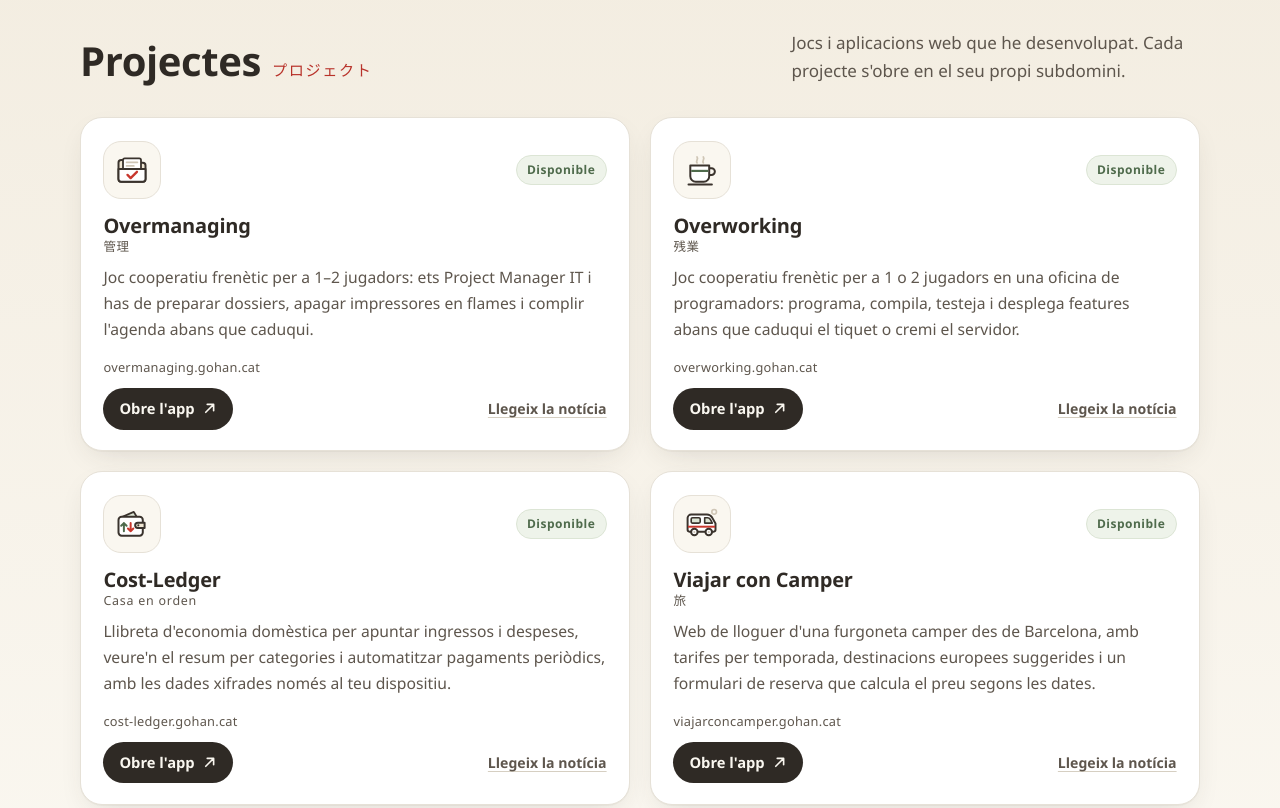
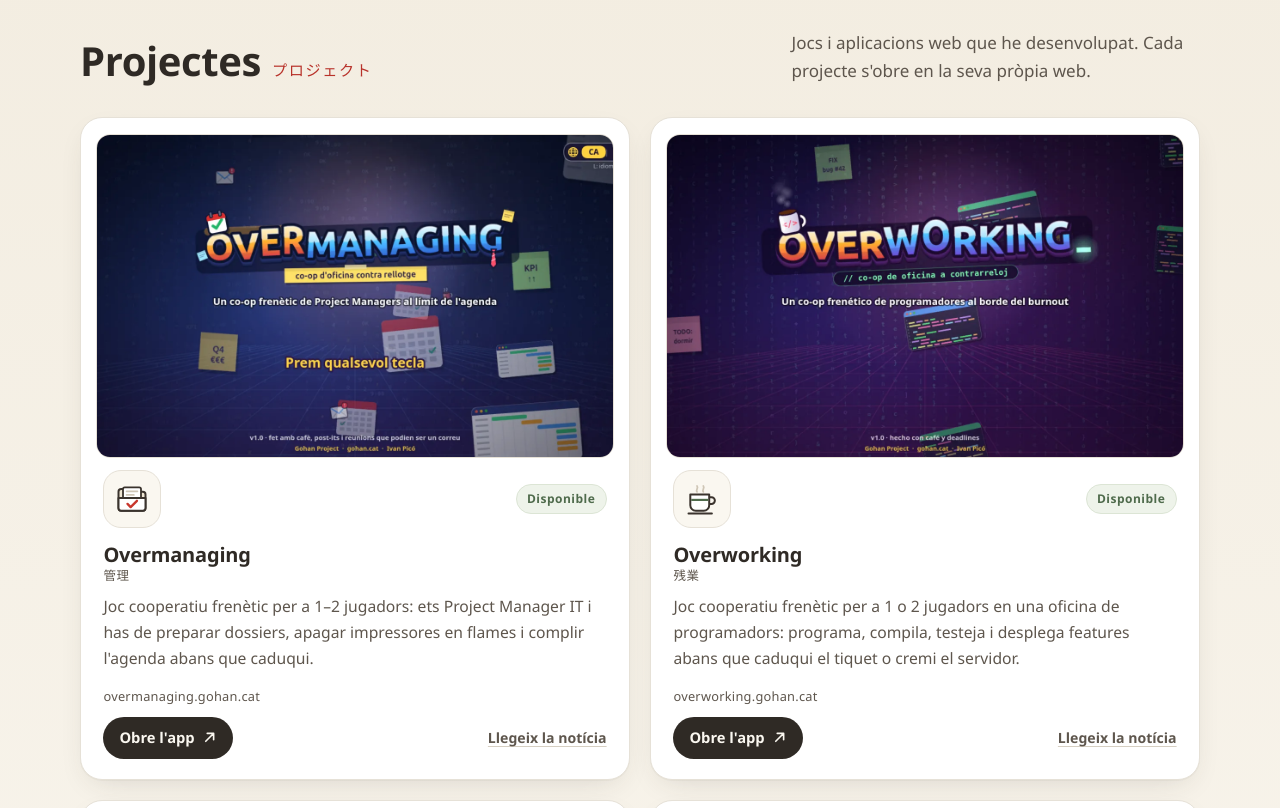
Before and after one commit to ivan-pico/gohan-web, a plain HTML site: page index.html in a window 1280 px wide. Shown: the part 500-1308 px from the top of the page. Drawn offline with Linux system fonts and the light colour scheme; a web font is replaced by a local one.

Commit message:
Captures dels projectes i enllaç a viajarconcamper.com
Cada targeta mostra una captura de l'aplicació. Viajar con Camper
enllaça al seu domini propi.

Co-Authored-By: Claude Opus 5.5 <noreply@anthropic.com>

```diff
--- a/index.html
+++ b/index.html
@@ -163,6 +163,10 @@ section{scroll-margin-top:var(--header-offset,80px)}
   display:flex;flex-direction:column;gap:.6rem;
 }
 .card:hover{transform:translateY(-4px);border-color:var(--pearl-2);box-shadow:0 1px 0 rgba(58,51,45,.04),0 18px 36px -16px rgba(58,51,45,.25)}
+.card-shot{position:relative;z-index:2;display:block;margin:-.45rem -.45rem .15rem;border-radius:calc(var(--radius) - 8px);overflow:hidden;border:1.5px solid var(--pearl);background:var(--bg)}
+.card-shot img{display:block;width:100%;height:auto;aspect-ratio:16/10;object-fit:cover;transition:transform .35s}
+.card:hover .card-shot img{transform:scale(1.025)}
+@media (prefers-reduced-motion:reduce){.card-shot img{transition:none}.card:hover .card-shot img{transform:none}}
 .card-top{display:flex;align-items:center;justify-content:space-between;gap:.5rem}
 .icon{width:58px;height:58px;border-radius:18px;display:grid;place-items:center;background:var(--bg);border:1.5px solid var(--pearl)}
 .icon svg{width:36px;height:36px}
@@ -446,11 +450,12 @@ section{scroll-margin-top:var(--header-offset,80px)}
     <div class="wrap">
       <div class="section-head">
         <h2 id="projectes-title"><span data-i18n="projects.title">Projectes</span> <span class="ja" lang="ja">プロジェクト</span></h2>
-        <p data-i18n="projects.intro">Jocs i aplicacions web que he desenvolupat. Cada projecte s'obre en el seu propi subdomini.</p>
+        <p data-i18n="projects.intro">Jocs i aplicacions web que he desenvolupat. Cada projecte s'obre en la seva pròpia web.</p>
       </div>
       <ul class="grid">
         <li>
           <article class="card">
+            <a class="card-shot" href="https://overmanaging.gohan.cat/" target="_blank" rel="noopener" tabindex="-1"><img src="img/projectes/overmanaging.webp" width="1200" height="750" loading="lazy" decoding="async" alt="Captura de la pantalla de títol d'Overmanaging" data-i18n-attr="alt:shot.om"></a>
             <div class="card-top">
               <div class="icon" aria-hidden="true">
                 <svg viewBox="0 0 40 40"><path d="M5 12a3 3 0 0 1 3-3h7l3 3h14a3 3 0 0 1 3 3v15a3 3 0 0 1-3 3H8a3 3 0 0 1-3-3z" fill="#EFE6D3" stroke="#3A332D" stroke-width="2.2" stroke-linejoin="round"/><rect x="10" y="7" width="20" height="17" rx="2" fill="#fff" stroke="#3A332D" stroke-width="2"/><path d="M14 11.5h12M14 15.5h8" stroke="#CFC6B6" stroke-width="2" stroke-linecap="round"/><path d="M5 19h30v11a3 3 0 0 1-3 3H8a3 3 0 0 1-3-3z" fill="#fff" stroke="#3A332D" stroke-width="2.2" stroke-linejoin="round"/><path d="M15 25.5l3.5 3.5 7-7" fill="none" stroke="#C8372D" stroke-width="2.6" stroke-linecap="round" stroke-linejoin="round"/></svg>
@@ -468,6 +473,7 @@ section{scroll-margin-top:var(--header-offset,80px)}
         </li>
         <li>
           <article class="card">
+            <a class="card-shot" href="https://overworking.gohan.cat/" target="_blank" rel="noopener" tabindex="-1"><img src="img/projectes/overworking.webp" width="1200" height="750" loading="lazy" decoding="async" alt="Captura de la pantalla de títol d'Overworking" data-i18n-attr="alt:shot.ow"></a>
             <div class="card-top">
               <div class="icon" aria-hidden="true">
                 <svg viewBox="0 0 40 40"><g fill="none" stroke="#CFC6B6" stroke-width="2" stroke-linecap="round"><path d="M14.5 12c-2-2 2-4 0-6.5"/><path d="M21.5 12c-2-2 2-4 0-6.5"/></g><path d="M28 18h2.5a3.8 3.8 0 0 1 0 7.6H28" fill="none" stroke="#3A332D" stroke-width="2.2"/><path d="M7 15h21v12a6 6 0 0 1-6 6h-9a6 6 0 0 1-6-6z" fill="#fff" stroke="#3A332D" stroke-width="2.2" stroke-linejoin="round"/><path d="M8 21h19" stroke="#4F6B4C" stroke-width="2.4"/><path d="M5 36h26" stroke="#3A332D" stroke-width="2.2" stroke-linecap="round"/></svg>
@@ -485,6 +491,7 @@ section{scroll-margin-top:var(--header-offset,80px)}
         </li>
         <li>
           <article class="card">
+            <a class="card-shot" href="https://cost-ledger.gohan.cat/" target="_blank" rel="noopener" tabindex="-1"><img src="img/projectes/cost-ledger.webp" width="1200" height="750" loading="lazy" decoding="async" alt="Captura de la pantalla d'inici de Cost-Ledger" data-i18n-attr="alt:shot.cl"></a>
             <div class="card-top">
               <div class="icon" aria-hidden="true">
                 <svg viewBox="0 0 40 40"><path d="M8 12.5 22 6.5l3.5 6" fill="#DCE5D5" stroke="#3A332D" stroke-width="2" stroke-linejoin="round"/><rect x="5" y="12" width="27" height="21" rx="3.5" fill="#fff" stroke="#3A332D" stroke-width="2.2"/><path d="M34 18.5h-7.5a3 3 0 0 0 0 6H34z" fill="#EFE6D3" stroke="#3A332D" stroke-width="2.2" stroke-linejoin="round"/><circle cx="27" cy="21.5" r="1.2" fill="#3A332D"/><g fill="none" stroke-width="2.2" stroke-linecap="round" stroke-linejoin="round"><path d="M11 28v-9m-3 3 3-3 3 3" stroke="#4F6B4C"/><path d="M18.5 19v9m-3-3 3 3 3-3" stroke="#C8372D"/></g></svg>
@@ -502,6 +509,7 @@ section{scroll-margin-top:var(--header-offset,80px)}
         </li>
         <li>
           <article class="card">
+            <a class="card-shot" href="https://viajarconcamper.com/" target="_blank" rel="noopener" tabindex="-1"><img src="img/projectes/viajarconcamper.webp" width="1200" height="750" loading="lazy" decoding="async" alt="Captura de la portada de Viajar con Camper" data-i18n-attr="alt:shot.vc"></a>
             <div class="card-top">
               <div class="icon" aria-hidden="true">
                 <svg viewBox="0 0 40 40"><circle cx="33.5" cy="6.5" r="2.6" fill="none" stroke="#CFC6B6" stroke-width="1.8"/><g transform="translate(0 -1.5)"><path d="M4 28V15a4 4 0 0 1 4-4h17.5c2.6 0 4.4 1.2 5.8 3.4L35 21v7a2 2 0 0 1-2 2H6a2 2 0 0 1-2-2z" fill="#fff" stroke="#3A332D" stroke-width="2.2" stroke-linejoin="round"/><rect x="8" y="14.5" width="10" height="6" rx="1.5" fill="#DCE5D5" stroke="#3A332D" stroke-width="1.8"/><path d="M23 14.5h3.2c1.3 0 2.2.6 2.9 1.7l2.4 4.3H23z" fill="#DCE5D5" stroke="#3A332D" stroke-width="1.8" stroke-linejoin="round"/><path d="M4.5 24.5h30" stroke="#C8372D" stroke-width="2.2"/><g fill="#fff" stroke="#3A332D" stroke-width="2.2"><circle cx="11.5" cy="30.5" r="3.6"/><circle cx="27.5" cy="30.5" r="3.6"/></g><g fill="#CFC6B6"><circle cx="11.5" cy="30.5" r="1.2"/><circle cx="27.5" cy="30.5" r="1.2"/></g></g></svg>
@@ -510,9 +518,9 @@ section{scroll-margin-top:var(--header-offset,80px)}
             </div>
             <h3>Viajar con Camper <small lang="ja">旅</small></h3>
             <p data-i18n="vc.card">Web de lloguer d'una furgoneta camper des de Barcelona, amb tarifes per temporada, destinacions europees suggerides i un formulari de reserva que calcula el preu segons les dates.</p>
-            <p class="domain">viajarconcamper.gohan.cat</p>
+            <p class="domain">viajarconcamper.com</p>
             <div class="card-actions">
-              <a class="card-open" href="https://viajarconcamper.gohan.cat/" target="_blank" rel="noopener"><span data-i18n="card.open">Obre l'app</span><span class="sr-only">: Viajar con Camper<span data-i18n="newtab"> (s'obre en una pestanya nova)</span></span> <svg aria-hidden="true"><use href="#ext"/></svg></a>
+              <a class="card-open" href="https://viajarconcamper.com/" target="_blank" rel="noopener"><span data-i18n="card.open">Obre l'app</span><span class="sr-only">: Viajar con Camper<span data-i18n="newtab"> (s'obre en una pestanya nova)</span></span> <svg aria-hidden="true"><use href="#ext"/></svg></a>
               <a class="card-news" href="#noticia-viajarconcamper"><span data-i18n="card.news">Llegeix la notícia</span><span class="sr-only">: Viajar con Camper</span></a>
             </div>
           </article>
@@ -600,7 +608,7 @@ section{scroll-margin-top:var(--header-offset,80px)}
                 <p data-i18n="vc.b1">Viajar con Camper és el web d'un servei de lloguer de furgoneta camper amb sortida des de Barcelona. Mostra el vehicle i el seu equipament amb una galeria de fotos, proposa destinacions per fer-hi ruta (Costa Amalfitana, Toscana, Costa Brava, Algarve, Provença, Cinque Terre i Dolomites) i inclou pàgines de tarifes i textos legals (privacitat, cookies, avís legal i condicions).</p>
                 <p data-i18n="vc.b2">L'objectiu és que el client pugui consultar preus i enviar una sol·licitud de reserva en pocs minuts. Un calendari distingeix temporada alta, mitjana i baixa, amb un preu per dia per a cadascuna; el formulari de reserva calcula el total segons les dates triades, exigeix un mínim de quatre dies i recull dades de viatgers, conductor, mascota i cadiretes infantils. Tot el contingut està en castellà i anglès.</p>
                 <p data-i18n="vc.b3">S'ha desenvolupat amb React 18, TypeScript i Vite, amb Tailwind CSS i components shadcn/ui (Radix), React Router, react-day-picker i date-fns per als calendaris, i react-helmet-async per al SEO amb dades estructurades. Les sol·licituds s'envien a MailerLite, amb hCaptcha, i hi ha un bàner de consentiment de cookies. El projecte va néixer amb Lovable.</p>
-                <a class="btn btn-ghost" href="https://viajarconcamper.gohan.cat/" target="_blank" rel="noopener"><span data-i18n="card.open">Obre l'app</span><span class="sr-only">: Viajar con Camper<span data-i18n="newtab"> (s'obre en una pestanya nova)</span></span> <svg aria-hidden="true"><use href="#ext"/></svg></a>
+                <a class="btn btn-ghost" href="https://viajarconcamper.com/" target="_blank" rel="noopener"><span data-i18n="card.open">Obre l'app</span><span class="sr-only">: Viajar con Camper<span data-i18n="newtab"> (s'obre en una pestanya nova)</span></span> <svg aria-hidden="true"><use href="#ext"/></svg></a>
               </div>
             </details>
           </div>
@@ -612,7 +620,7 @@ section{scroll-margin-top:var(--header-offset,80px)}
           </div>
           <div class="post-body">
             <h3 id="nt-hello" data-i18n="hello.title">Obrim gohan.cat</h3>
-            <p data-i18n="hello.sum">Comença gohan.cat, el lloc on reuneixo els jocs i aplicacions web que desenvolupo. Cada projecte té el seu propi subdomini, i aquí en publicaré l'estat i les novetats de cada llançament.</p>
+            <p data-i18n="hello.sum">Comença gohan.cat, el lloc on reuneixo els jocs i aplicacions web que desenvolupo. Cada projecte té la seva pròpia web, i aquí en publicaré l'estat i les novetats de cada llançament.</p>
           </div>
         </article>
       </div>
@@ -677,7 +685,7 @@ section{scroll-margin-top:var(--header-offset,80px)}
       'cat.label': 'Fes una moixaina al gat',
       'cat.hint': 'Psst… prova de fer-li una moixaina.',
       'projects.title': 'Projectes',
-      'projects.intro': "Jocs i aplicacions web que he desenvolupat. Cada projecte s'obre en el seu propi subdomini.",
+      'projects.intro': "Jocs i aplicacions web que he desenvolupat. Cada projecte s'obre en la seva pròpia web.",
       'tag.available': "Disponible",
       'card.open': "Obre l'app",
       'card.news': "Llegeix la notícia",
@@ -686,6 +694,10 @@ section{scroll-margin-top:var(--header-offset,80px)}
       'ow.card': "Joc cooperatiu frenètic per a 1 o 2 jugadors en una oficina de programadors: programa, compila, testeja i desplega features abans que caduqui el tiquet o cremi el servidor.",
       'cl.card': "Llibreta d'economia domèstica per apuntar ingressos i despeses, veure'n el resum per categories i automatitzar pagaments periòdics, amb les dades xifrades només al teu dispositiu.",
       'vc.card': "Web de lloguer d'una furgoneta camper des de Barcelona, amb tarifes per temporada, destinacions europees suggerides i un formulari de reserva que calcula el preu segons les dates.",
+      'shot.om': "Captura de la pantalla de títol d'Overmanaging",
+      'shot.ow': "Captura de la pantalla de títol d'Overworking",
+      'shot.cl': "Captura de la pantalla d'inici de Cost-Ledger",
+      'shot.vc': "Captura de la portada de Viajar con Camper",
       'news.title': 'Notícies',
       'news.intro': "Llançaments i novetats de cada projecte.",
       'more': "Llegeix més",
@@ -711,7 +723,7 @@ section{scroll-margin-top:var(--header-offset,80px)}
       'vc.b2': "L'objectiu és que el client pugui consultar preus i enviar una sol·licitud de reserva en pocs minuts. Un calendari distingeix temporada alta, mitjana i baixa, amb un preu per dia per a cadascuna; el formulari de reserva calcula el total segons les dates triades, exigeix un mínim de quatre dies i recull dades de viatgers, conductor, mascota i cadiretes infantils. Tot el contingut està en castellà i anglès.",
       'vc.b3': "S'ha desenvolupat amb React 18, TypeScript i Vite, amb Tailwind CSS i components shadcn/ui (Radix), React Router, react-day-picker i date-fns per als calendaris, i react-helmet-async per al SEO amb dades estructurades. Les sol·licituds s'envien a MailerLite, amb hCaptcha, i hi ha un bàner de consentiment de cookies. El projecte va néixer amb Lovable.",
       'hello.title': "Obrim gohan.cat",
-      'hello.sum': "Comença gohan.cat, el lloc on reuneixo els jocs i aplicacions web que desenvolupo. Cada projecte té el seu propi subdomini, i aquí en publicaré l'estat i les novetats de cada llançament.",
+      'hello.sum': "Comença gohan.cat, el lloc on reuneixo els jocs i aplicacions web que desenvolupo. Cada projecte té la seva pròpia web, i aquí en publicaré l'estat i les novetats de cada llançament.",
       'about.title': 'Sobre',
       'about.p1': '<strong lang="ja">ご飯</strong> (<em>gohan</em>) vol dir «arròs» en japonès, però també «àpat». I un <strong>.cat</strong>, és clar, sempre té un gat a dins.',
       'about.p2': "Aquest és el racó on reuneixo els meus projectes i aplicacions: eines petites, útils i fetes amb cura, com un bon bol d'arròs blanc. Res d'estridències, només coses que funcionen i que fan somriure.",
@@ -740,7 +752,7 @@ section{scroll-margin-top:var(--header-offset,80px)}
       'cat.label': 'Hazle una caricia al gato',
       'cat.hint': 'Psst… prueba a hacerle una caricia.',
       'projects.title': 'Proyectos',
-      'projects.intro': "Juegos y aplicaciones web que he desarrollado. Cada proyecto se abre en su propio subdominio.",
+      'projects.intro': "Juegos y aplicaciones web que he desarrollado. Cada proyecto se abre en su propia web.",
       'tag.available': "Disponible",
       'card.open': "Abrir la app",
       'card.news': "Leer la noticia",
@@ -749,6 +761,10 @@ section{scroll-margin-top:var(--header-offset,80px)}
       'ow.card': "Juego cooperativo frenético para 1 o 2 jugadores en una oficina de programadores: programa, compila, testea y despliega features antes de que caduque el ticket o arda el servidor.",
       'cl.card': "Libreta de economía doméstica para apuntar ingresos y gastos, ver su resumen por categorías y automatizar pagos periódicos, con los datos cifrados solo en tu dispositivo.",
       'vc.card': "Web de alquiler de una furgoneta camper desde Barcelona, con tarifas por temporada, destinos europeos sugeridos y un formulario de reserva que calcula el precio según las fechas.",
+      'shot.om': "Captura de la pantalla de título de Overmanaging",
+      'shot.ow': "Captura de la pantalla de título de Overworking",
+      'shot.cl': "Captura de la pantalla de inicio de Cost-Ledger",
+      'shot.vc': "Captura de la portada de Viajar con Camper",
       'news.title': 'Noticias',
       'news.intro': "Lanzamientos y novedades de cada proyecto.",
       'more': "Leer más",
@@ -774,7 +790,7 @@ section{scroll-margin-top:var(--header-offset,80px)}
       'vc.b2': "El objetivo es que el cliente pueda consultar precios y enviar una solicitud de reserva en pocos minutos. Un calendario distingue temporada alta, media y baja, con un precio por día para cada una; el formulario de reserva calcula el total según las fechas elegidas, exige un mínimo de cuatro días y recoge datos de viajeros, conductor, mascota y sillitas infantiles. Todo el contenido está en castellano e inglés.",
       'vc.b3': "Se ha desarrollado con React 18, TypeScript y Vite, con Tailwind CSS y componentes shadcn/ui (Radix), React Router, react-day-picker y date-fns para los calendarios, y react-helmet-async para el SEO con datos estructurados. Las solicitudes se envían a MailerLite, con hCaptcha, y hay un banner de consentimiento de cookies. El proyecto nació con Lovable.",
       'hello.title': "Abrimos gohan.cat",
-      'hello.sum': "Arranca gohan.cat, el lugar donde reúno los juegos y aplicaciones web que desarrollo. Cada proyecto tiene su propio subdominio, y aquí publicaré su estado y las novedades de cada lanzamiento.",
+      'hello.sum': "Arranca gohan.cat, el lugar donde reúno los juegos y aplicaciones web que desarrollo. Cada proyecto tiene su propia web, y aquí publicaré su estado y las novedades de cada lanzamiento.",
       'about.title': 'Sobre mí',
       'about.p1': '<strong lang="ja">ご飯</strong> (<em>gohan</em>) significa «arroz» en japonés, pero también «comida». Y un <strong>.cat</strong>, claro, siempre lleva un gato dentro.',
       'about.p2': 'Este es el rincón donde reúno mis proyectos y aplicaciones: herramientas pequeñas, útiles y hechas con mimo, como un buen bol de arroz blanco. Nada de estridencias, solo cosas que funcionan y que sacan una sonrisa.',
```
Also changed, not shown: img/projectes/cost-ledger.webp (added), img/projectes/overmanaging.webp (added), img/projectes/overworking.webp (added), img/projectes/viajarconcamper.webp (added).
